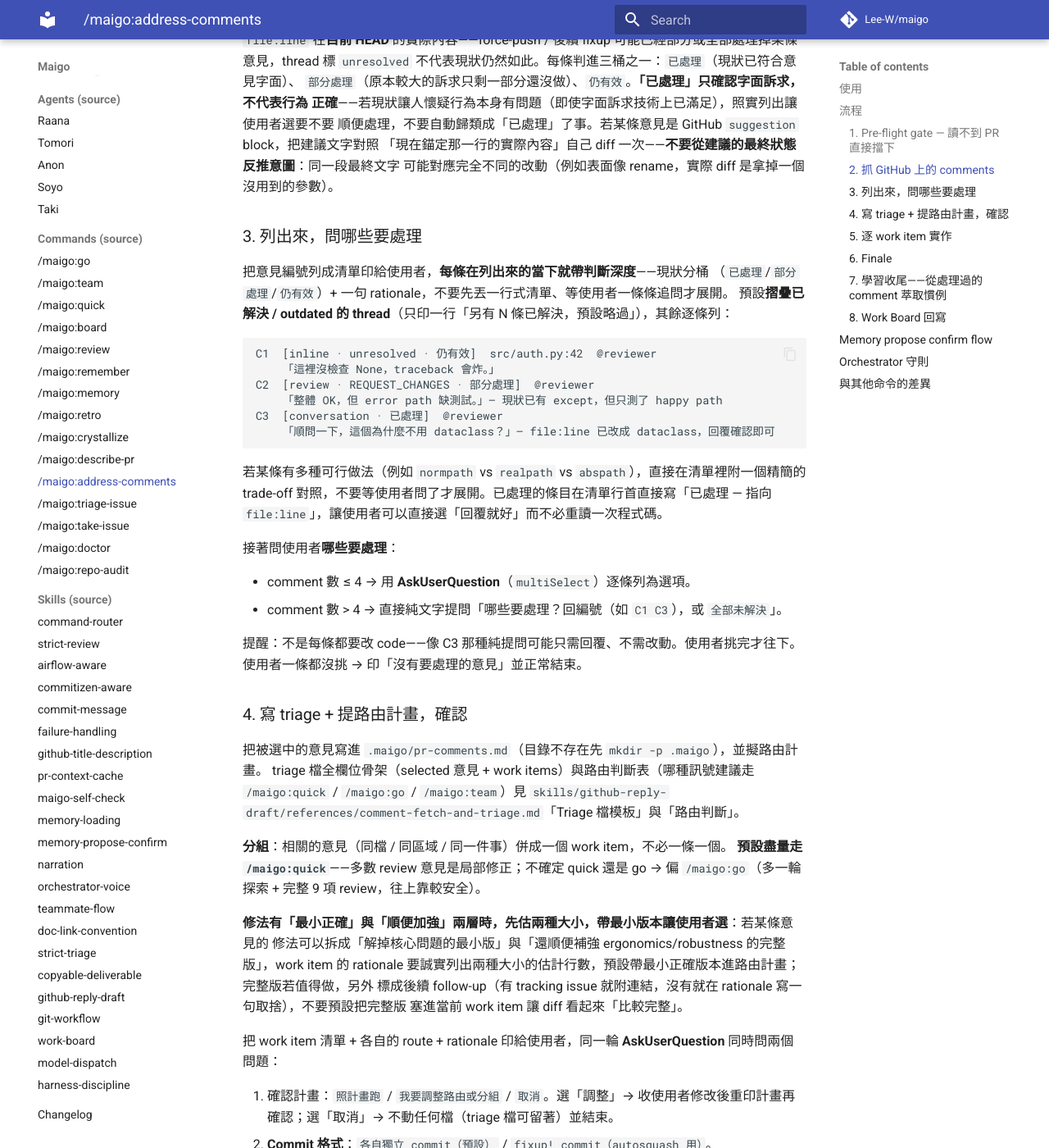
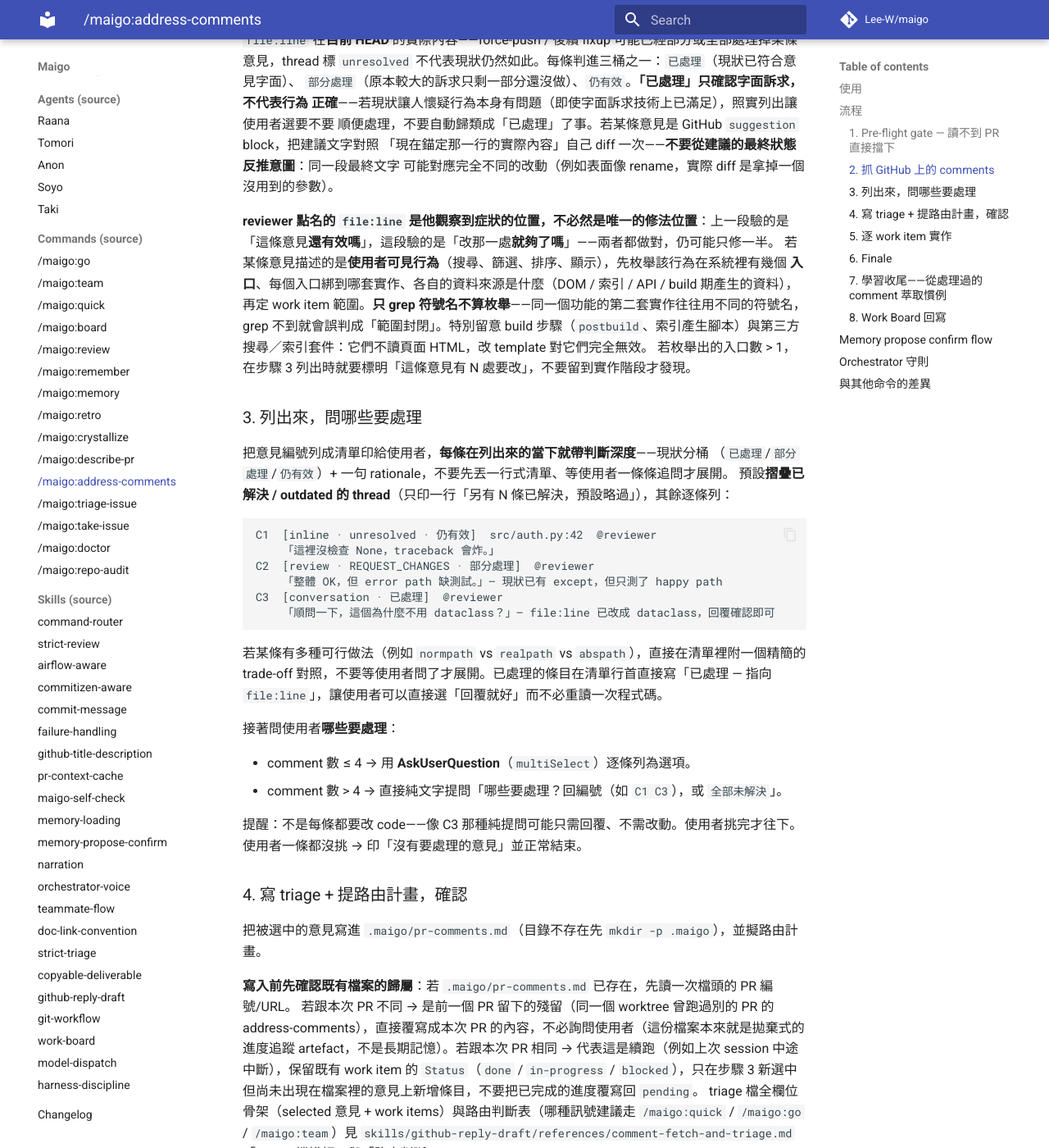
Before and after one commit to Lee-W/maigo, an MkDocs documentation site: the page built from docs/commands/address-comments.md, in a window 1280 px wide and 1400 px high, scrolled down 3793 px. Shown: the whole window at 82% size. Built offline with MkDocs 1.6.1 and Material for MkDocs 9.7.7, drawn with Linux system fonts in a browser that asks for light colours; comment, search, counter and statistics services are not loaded; some of the changed text lies outside the part shown.

Commit message:
feat: respect target repo commit style and tighten agent judgment
- Commit drafts in /maigo:quick, go/team finale and address-comments now run
  the commit-message skill's detection instead of assuming maigo's own CC
  format; a target repo's written convention wins (apache/airflow bans CC
  prefixes and rejects them via a commit-msg hook).
- Tomori must confirm a target module is actually testable (import guards,
  module-level side effects, non-injectable roots) before writing "add tests"
  as a settled plan position — otherwise it goes in Decisions needed.
- address-comments enumerates every entry point of a user-visible behaviour
  before scoping work items, and checks an existing .maigo/pr-comments.md for
  PR ownership before overwriting versus resuming.
- strict-review gains rule 21: trace the reconciliation/cleanup loop before
  characterizing a bug's severity.

```diff
--- a/commands/address-comments.md
+++ b/commands/address-comments.md
@@ -67,6 +67,15 @@
 「現在錨定那一行的實際內容」自己 diff 一次——**不要從建議的最終狀態反推意圖**：同一段最終文字
 可能對應完全不同的改動（例如表面像 rename，實際 diff 是拿掉一個沒用到的參數）。
 
+**reviewer 點名的 `file:line` 是他觀察到症狀的位置，不必然是唯一的修法位置**：上一段驗的是
+「這條意見**還有效嗎**」，這段驗的是「改那一處**就夠了嗎**」——兩者都做對，仍可能只修一半。
+若某條意見描述的是**使用者可見行為**（搜尋、篩選、排序、顯示），先枚舉該行為在系統裡有幾個
+**入口**、每個入口綁到哪套實作、各自的資料來源是什麼（DOM / 索引 / API / build 期產生的資料），
+再定 work item 範圍。**只 grep 符號名不算枚舉**——同一個功能的第二套實作往往用不同的符號名，
+grep 不到就會誤判成「範圍封閉」。特別留意 build 步驟（`postbuild`、索引產生腳本）與第三方
+搜尋／索引套件：它們不讀頁面 HTML，改 template 對它們完全無效。
+若枚舉出的入口數 > 1，在步驟 3 列出時就要標明「這條意見有 N 處要改」，不要留到實作階段才發現。
+
 ### 3. 列出來，問哪些要處理
 
 把意見編號列成清單印給使用者，**每條在列出來的當下就帶判斷深度**——現狀分桶
@@ -97,6 +106,13 @@
 ### 4. 寫 triage + 提路由計畫，確認
 
 把被選中的意見寫進 `.maigo/pr-comments.md`（目錄不存在先 `mkdir -p .maigo`），並擬路由計畫。
+
+**寫入前先確認既有檔案的歸屬**：若 `.maigo/pr-comments.md` 已存在，先讀一次檔頭的 PR 編號/URL。
+若跟本次 PR 不同 → 是前一個 PR 留下的殘留（同一個 worktree 曾跑過別的 PR 的
+address-comments），直接覆寫成本次 PR 的內容，不必詢問使用者（這份檔案本來就是拋棄式的
+進度追蹤 artefact，不是長期記憶）。若跟本次 PR 相同 → 代表這是續跑（例如上次 session 中途
+中斷），保留既有 work item 的 `Status`（`done` / `in-progress` / `blocked`），只在步驟 3 新選中
+但尚未出現在檔案裡的意見上新增條目，不要把已完成的進度覆寫回 `pending`。
 triage 檔全欄位骨架（selected 意見 + work items）與路由判斷表（哪種訊號建議走
 `/maigo:quick` / `/maigo:go` / `/maigo:team`）見
 `skills/github-reply-draft/references/comment-fetch-and-triage.md`「Triage 檔模板」與「路由判斷」。
@@ -133,7 +149,7 @@
 - 某個 work item 卡死（依該 route 規則停下找使用者）→ 該項標 `blocked`，**其餘 work item 照常繼續**，最後在 summary 點出卡住的那項。
 - **Commit 政策覆寫**：多個 work item 共享 working tree——若不 commit，後一個 work item 的 Anon / Soyo 會看到前一個的未 commit 改動，污染 diff、混淆 review 焦點。**因此覆寫 inner route 的「不自動 `git commit`」預設**（`/maigo:quick` 流程步驟 4、`/maigo:go` / `/maigo:team` 的 finale 規則）：每個 work item 完成、Soyo 過、Stop hook 綠後，orchestrator 依步驟 4 使用者選擇的 commit 格式落地：
 
-  - **各自獨立 commit（預設）**：直接用 inner route 草擬的 commit message 落地（本 repo 偵測為 CC，subject 為 `type(scope): ...`）。
+  - **各自獨立 commit（預設）**：直接用 inner route 草擬的 commit message 落地。subject 格式照 [`skills/commit-message`](https://github.com/Lee-W/maigo/blob/main/skills/commit-message/SKILL.md) 的偵測決定，**不預設 CC**——target repo 的成文慣例優先於 skill 預設。
   - **fixup! commit（使用者在步驟 4 選擇）**：subject 改為 `fixup! <原 PR 主題>`，讓 `git rebase --autosquash` 接得起來。
 
   **仍不 push、不 amend、不 rebase**——拆 / 合由使用者最後決定。落地時的 staging（明確列檔、不用 `git add -A`）、
```
Also changed, not shown: agents/Tomori.md (+12 -0 lines), commands/quick.md (+1 -1 lines), skills/strict-review/SKILL.md (+1 -0 lines), skills/strict-review/references/review-judgment.md (+33 -0 lines), skills/teammate-flow/SKILL.md (+5 -2 lines).
